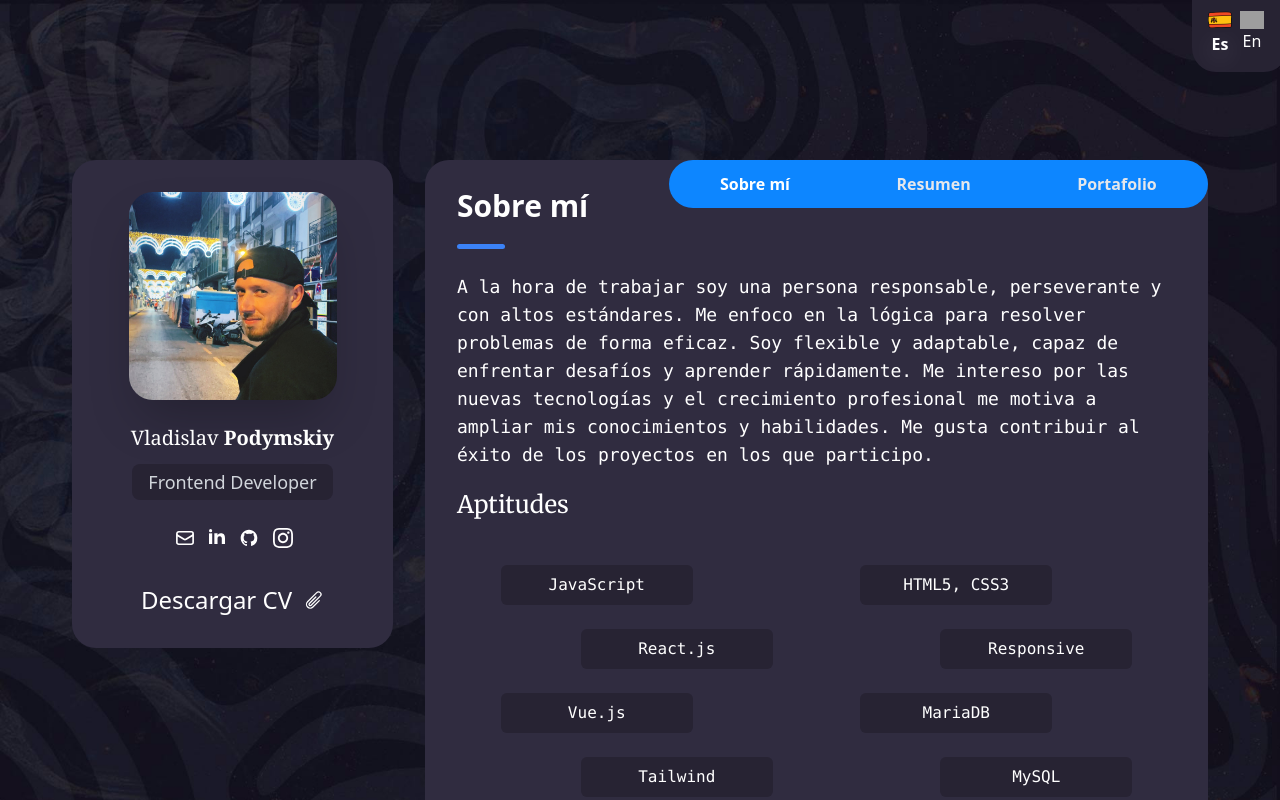
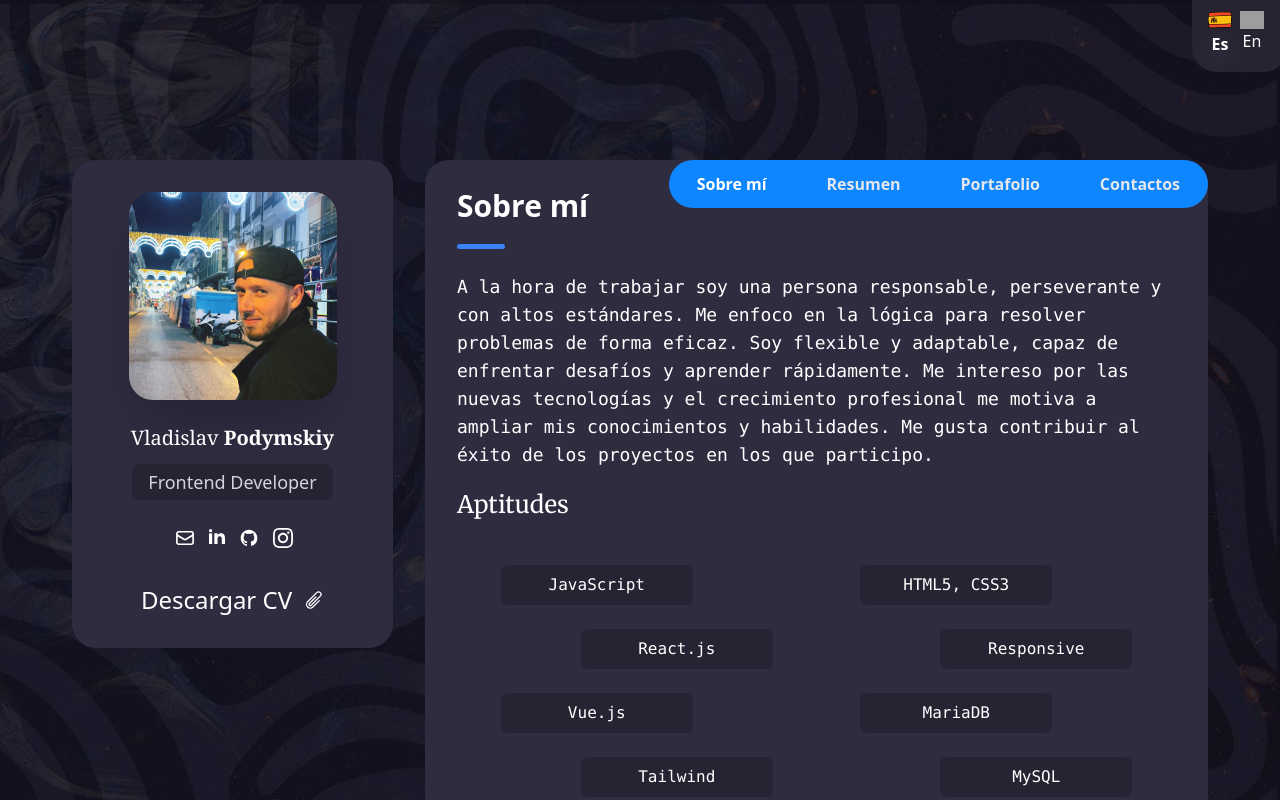
Before and after one commit to Whatislove12/cv, a React (Create React App) app: page / in a window 1280 px wide. Shown: the top 800 px of the page. Built offline with nearby package versions, Linux system fonts and the light colour scheme; grey boxes are pictures that could not be loaded.

Commit message:
Active contact page

```diff
--- a/src/layout/index.js
+++ b/src/layout/index.js
@@ -16,8 +16,7 @@ export const Layout = () => {
     { url: "/portfolio", name: t("portafolio") },
     /*{ url: "/translate", name: "translate" },*/
 
-    /*     { url: "/contacts", name: "Contactos"}
-     */
+    { url: "/contacts", name: "Contactos"}
   ];
 
   const handleMenuToggle = () => {
```
